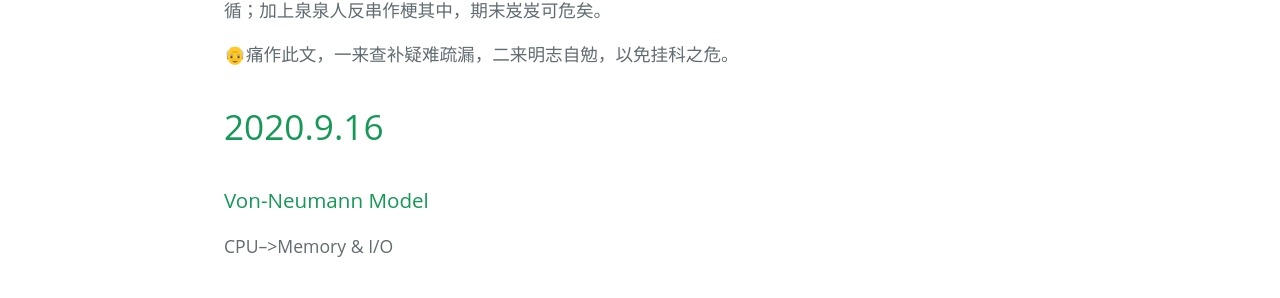
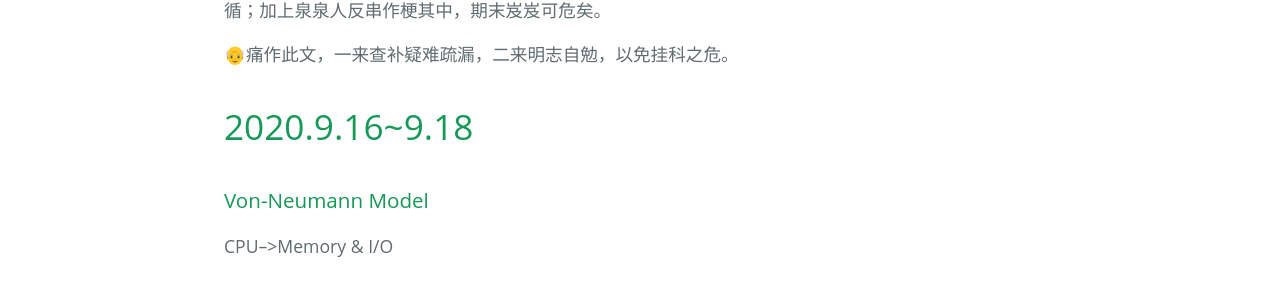
Before and after one commit to NishikinoSky/NishikinoSky.github.io, a Jekyll site: the page built from _posts/2020-10-16-Operating-System.md, in a window 1280 px wide and 1400 px high. Shown: the part 447-745 px from the top of the window. Built offline with Jekyll 4.4.1, drawn with Linux system fonts in a browser that asks for light colours; some web fonts are replaced.

Commit message:
Update 2020-10-16-Operating-System.md

```diff
--- a/_posts/2020-10-16-Operating-System.md
+++ b/_posts/2020-10-16-Operating-System.md
@@ -8,7 +8,7 @@ stickie: false
 
 👴痛作此文，一来查补疑难疏漏，二来明志自勉，以免挂科之危。
 
-# 2020.9.16
+# 2020.9.16~9.18
 
 ### Von-Neumann Model
 CPU-->Memory & I/O
```
Also changed, not shown: other parts of _posts/2020-10-16-Operating-System.md (+1 -1 lines).
